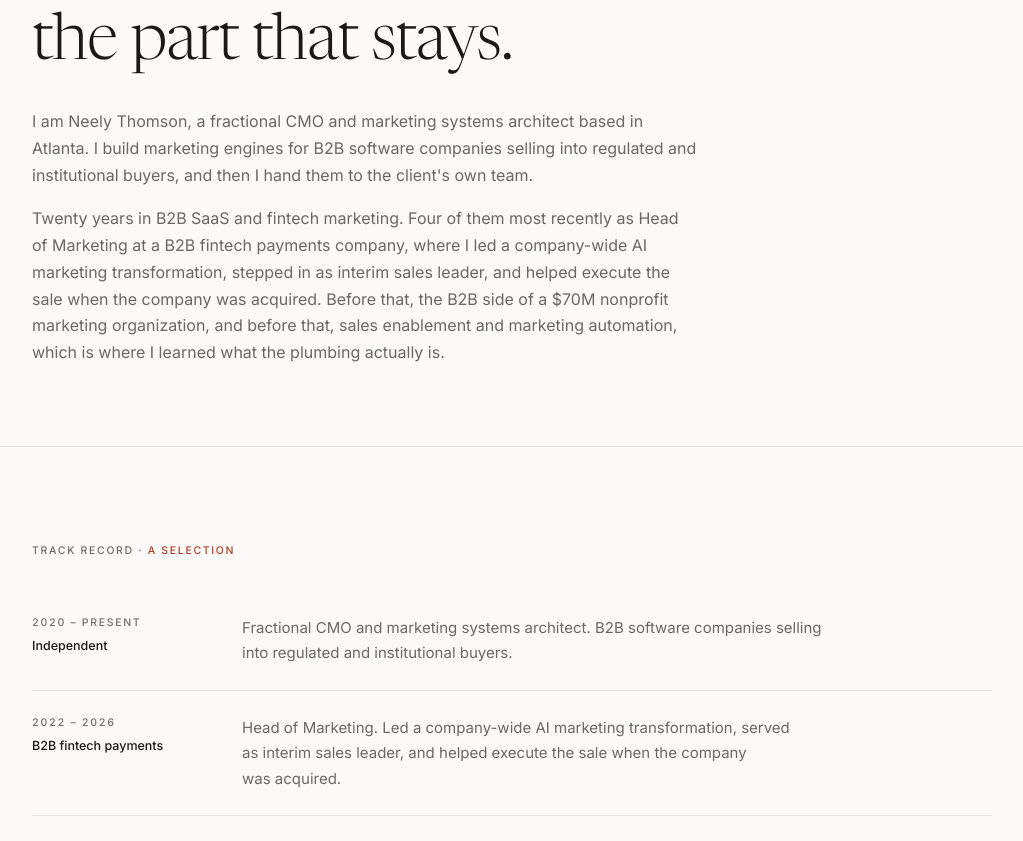
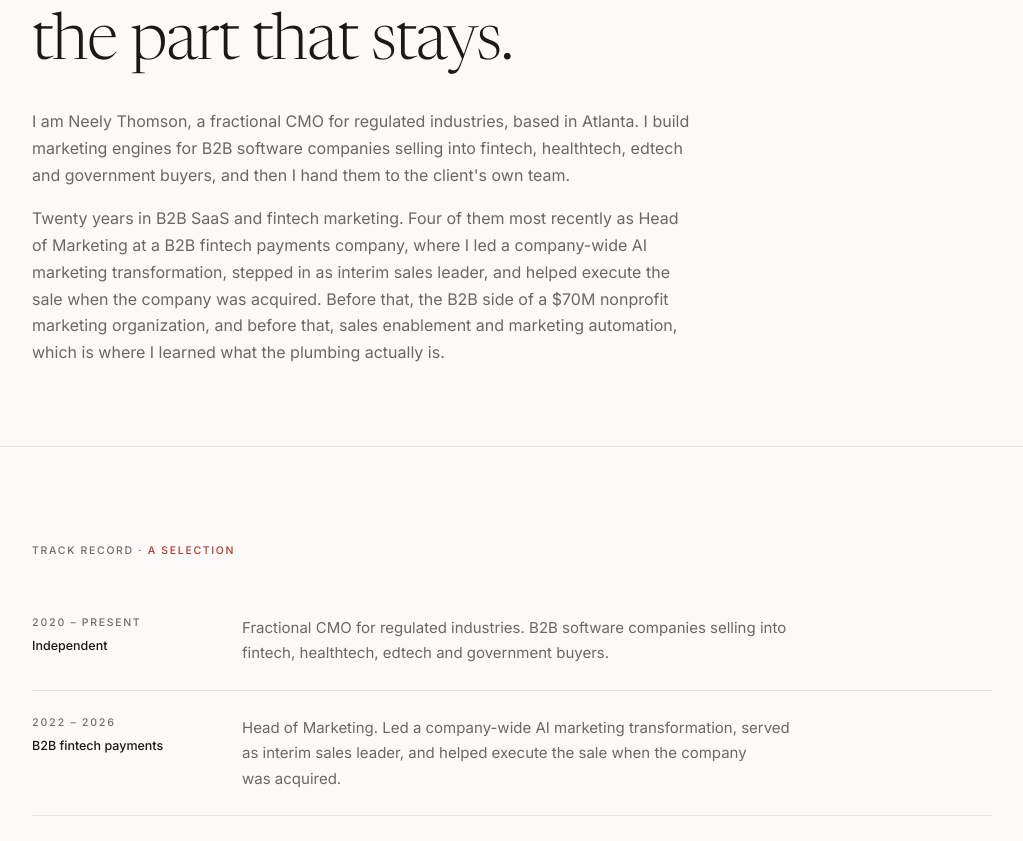
Before and after one commit to neelythomson/neelythomson-site, a Next.js app: page /about in a window 1280 px wide. Shown: the part 326-1167 px from the top of the page, without its empty margins (128-1151 px from the left). Built offline with nearby package versions, Linux system fonts and the light colour scheme.

Commit message:
About: fractional CMO for regulated industries in the title, lead and track record

```diff
--- a/src/app/about/page.tsx
+++ b/src/app/about/page.tsx
@@ -3,9 +3,9 @@ import Header from "@/components/Header";
 import Footer from "@/components/Footer";
 import Breadcrumbs from "@/components/Breadcrumbs";
 
-const TITLE = "About Neely Thomson: Fractional CMO and Marketing Systems Architect";
+const TITLE = "About Neely Thomson: Fractional CMO for Regulated Industries";
 const DESCRIPTION =
-  "Twenty years in B2B SaaS and fintech marketing. Neely Thomson builds B2B marketing engines in ninety days and hands them to the client's own team, most recently after four years leading marketing at a fintech payments company under NACHA and CFPB.";
+  "Neely Thomson is a fractional CMO for regulated industries: fintech, healthtech, edtech and govtech. Twenty years in B2B SaaS and fintech marketing, most recently four years leading marketing at a fintech payments company under NACHA and CFPB. She builds the marketing engine in ninety days and hands it to the client's own team.";
 const URL = "https://neelythomson.com/about";
 
 export const metadata: Metadata = {
@@ -38,7 +38,7 @@ const track = [
   {
     k: "2020 – present",
     v: "Independent",
-    r: "Fractional CMO and marketing systems architect. B2B software companies selling into regulated and institutional buyers.",
+    r: "Fractional CMO for regulated industries. B2B software companies selling into fintech, healthtech, edtech and government buyers.",
   },
   {
     k: "2022 – 2026",
@@ -91,9 +91,9 @@ export default function About() {
               I spent my career on the inside. Now I build the part that stays.
             </h1>
             <p className="measure text-base leading-[1.68] text-muted">
-              I am Neely Thomson, a fractional CMO and marketing systems architect based in
-              Atlanta. I build marketing engines for B2B software companies selling into regulated
-              and institutional buyers, and then I hand them to the client&apos;s own team.
+              I am Neely Thomson, a fractional CMO for regulated industries, based in Atlanta. I
+              build marketing engines for B2B software companies selling into fintech, healthtech,
+              edtech and government buyers, and then I hand them to the client&apos;s own team.
             </p>
             <p className="measure mt-4 text-base leading-[1.68] text-muted">
               Twenty years in B2B SaaS and fintech marketing. Four of them most recently as Head
```
